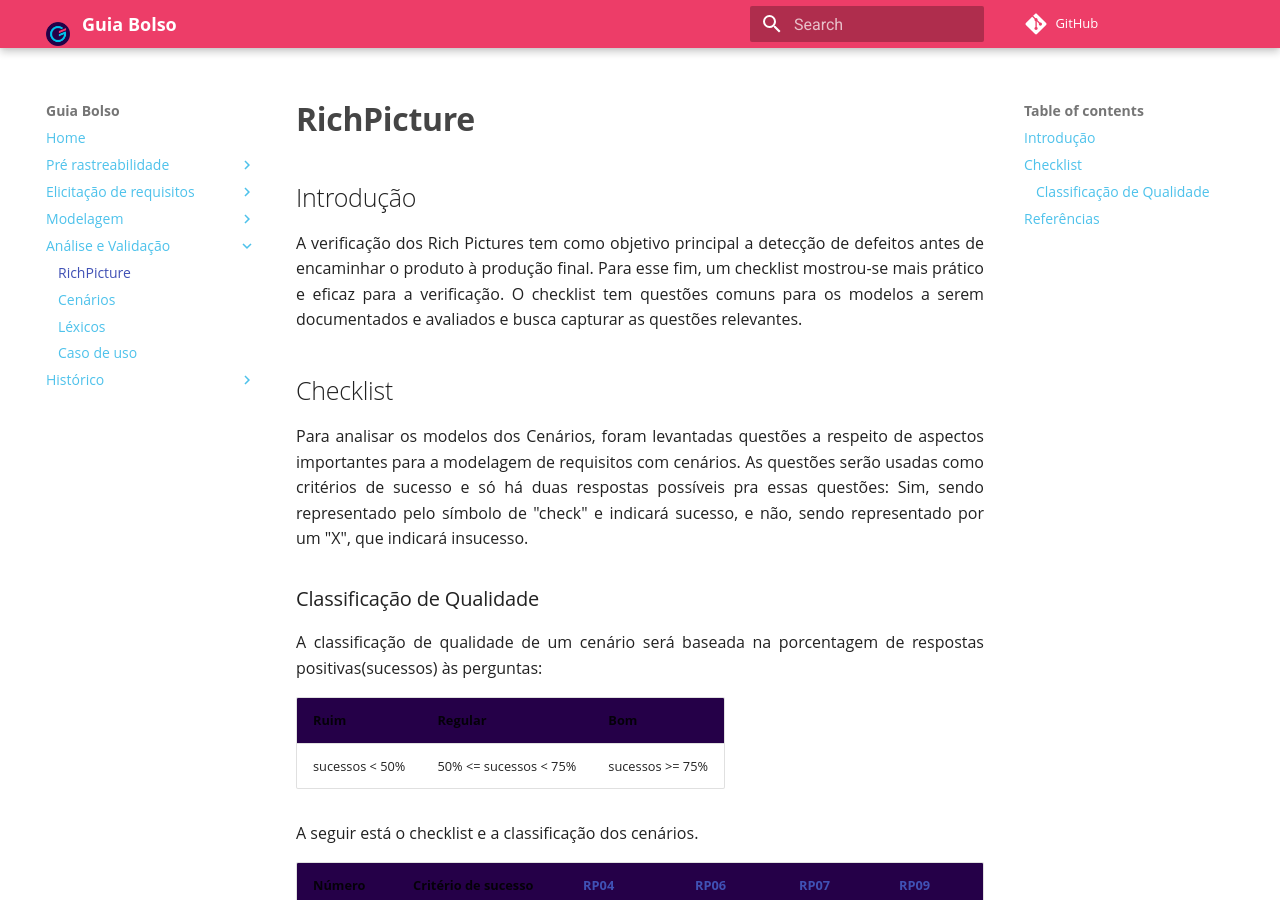
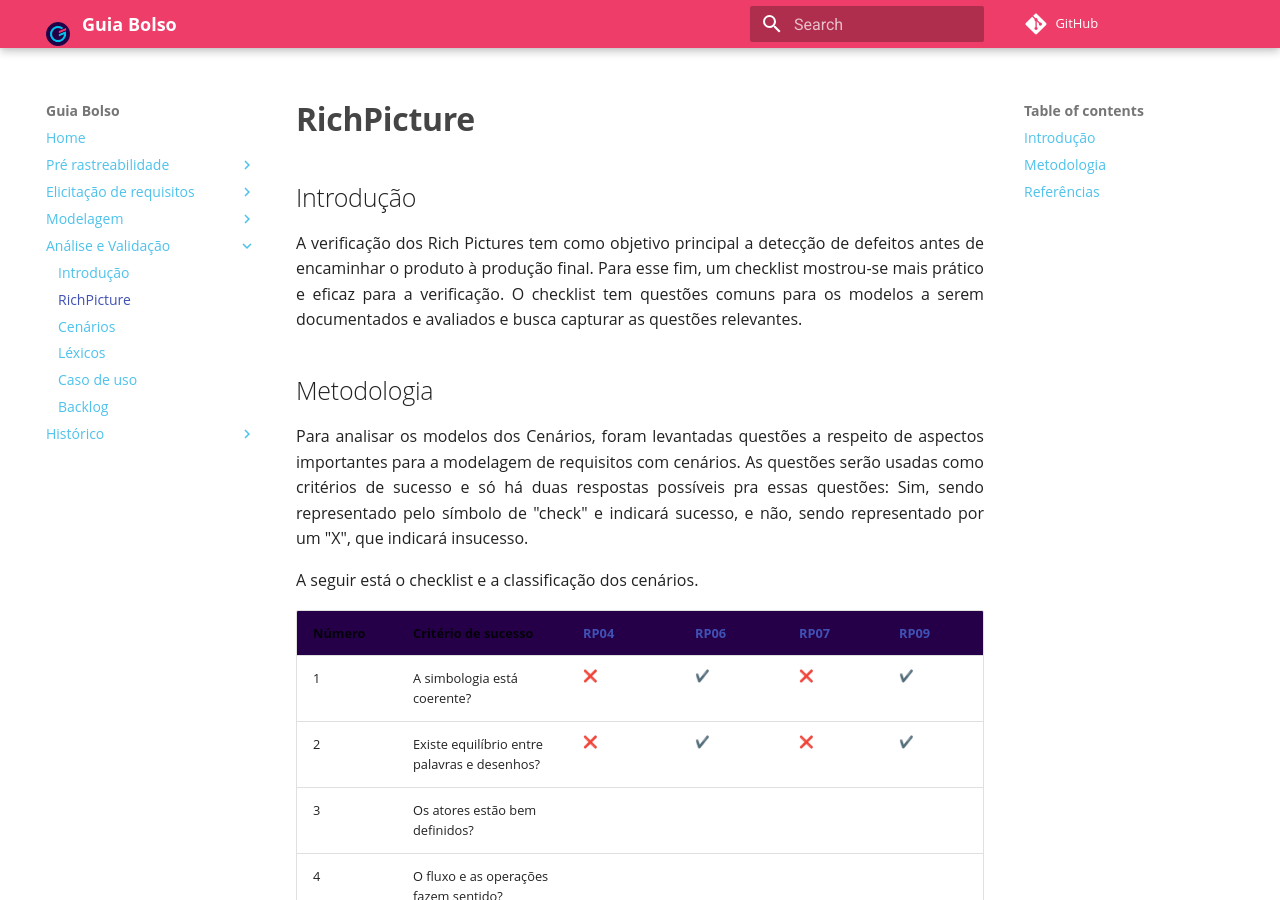
Before and after one commit to fga-disciplinas/2019.1-Guia-Bolso, an MkDocs documentation site: the page built from docs/analise/analise_rich_picture.md, in a window 1280 px wide and 900 px high. Built offline with MkDocs 1.6.1 and Material for MkDocs 9.7.7, drawn with Linux system fonts in a browser that asks for light colours; emoji names are drawn with the system emoji font; comment, search, counter and statistics services are not loaded; old or Windows-style settings are respelled for this version of MkDocs.

```diff
--- a/docs/analise/analise_rich_picture.md
+++ b/docs/analise/analise_rich_picture.md
@@ -4,16 +4,9 @@
 
 A verificação dos Rich Pictures tem como objetivo principal a detecção de defeitos antes de encaminhar o produto à produção final. Para esse fim, um checklist mostrou-se mais prático e eficaz para a verificação. O checklist tem questões comuns para os modelos a serem documentados e avaliados e busca capturar as questões relevantes.
 
-## Checklist
+## Metodologia
+
 Para analisar os modelos dos Cenários, foram levantadas questões a respeito de aspectos importantes para a modelagem de requisitos com cenários. As questões serão usadas como critérios de sucesso e só há duas respostas possíveis pra essas questões: Sim, sendo representado pelo símbolo de "check" e indicará sucesso, e não, sendo representado por um "X", que indicará insucesso.
-
-### Classificação de Qualidade
-
-A classificação de qualidade de um cenário será baseada na porcentagem de respostas positivas(sucessos) às perguntas:
-
-|Ruim|Regular|Bom|
-|--|--|--|
-|sucessos < 50%| 50% <= sucessos < 75%| sucessos >= 75%|
 
 A seguir está o checklist e a classificação dos cenários.
 
--- a/mkdocs.yml
+++ b/mkdocs.yml
@@ -41,10 +41,12 @@ pages:
     - Istar: 'modelagem/istar.md'
     - NFR: 'modelagem/nfr.md'
   - Análise e Validação:
+    - Introdução: 'analise/padroes.md'
     - RichPicture: 'analise/analise_rich_picture.md'
     - Cenários: 'analise/analise_cenarios.md'
     - Léxicos: 'analise/lexicos.md'
     - Caso de uso: 'analise/analise_casos_de_uso.md'
+    - Backlog: 'analise/analise_backlog.md'
   - Histórico:
     - Introspecção-v1: 'historico/introspeccao-v1.md'
 markdown_extensions:
```
Also changed, not shown: docs/analise/analise_backlog.md (added, +10 -0 lines), docs/analise/analise_casos_de_uso.md (+1 -13 lines), docs/analise/analise_cenarios.md (+1 -9 lines), docs/analise/padroes.md (added, +34 -0 lines).
